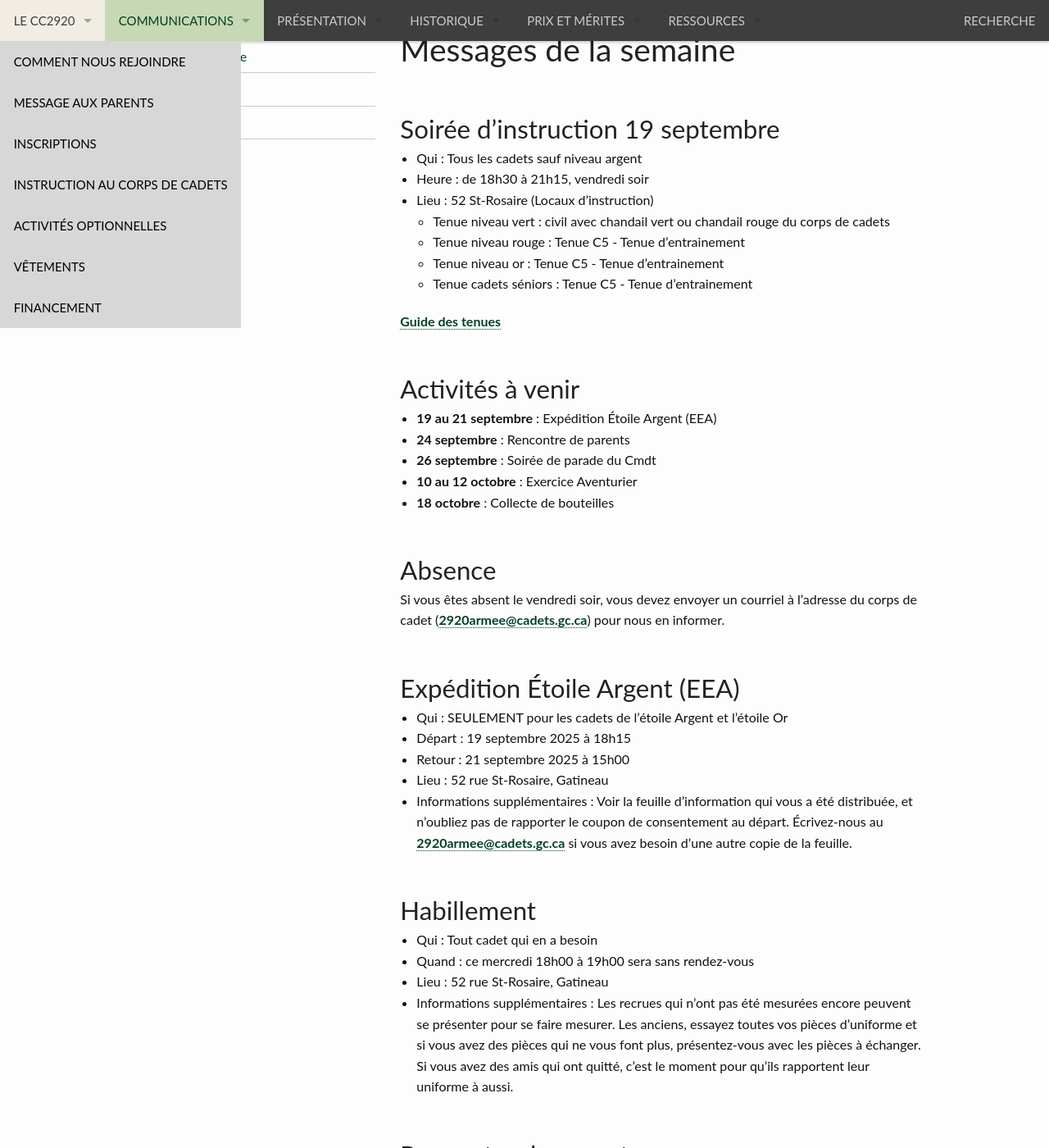
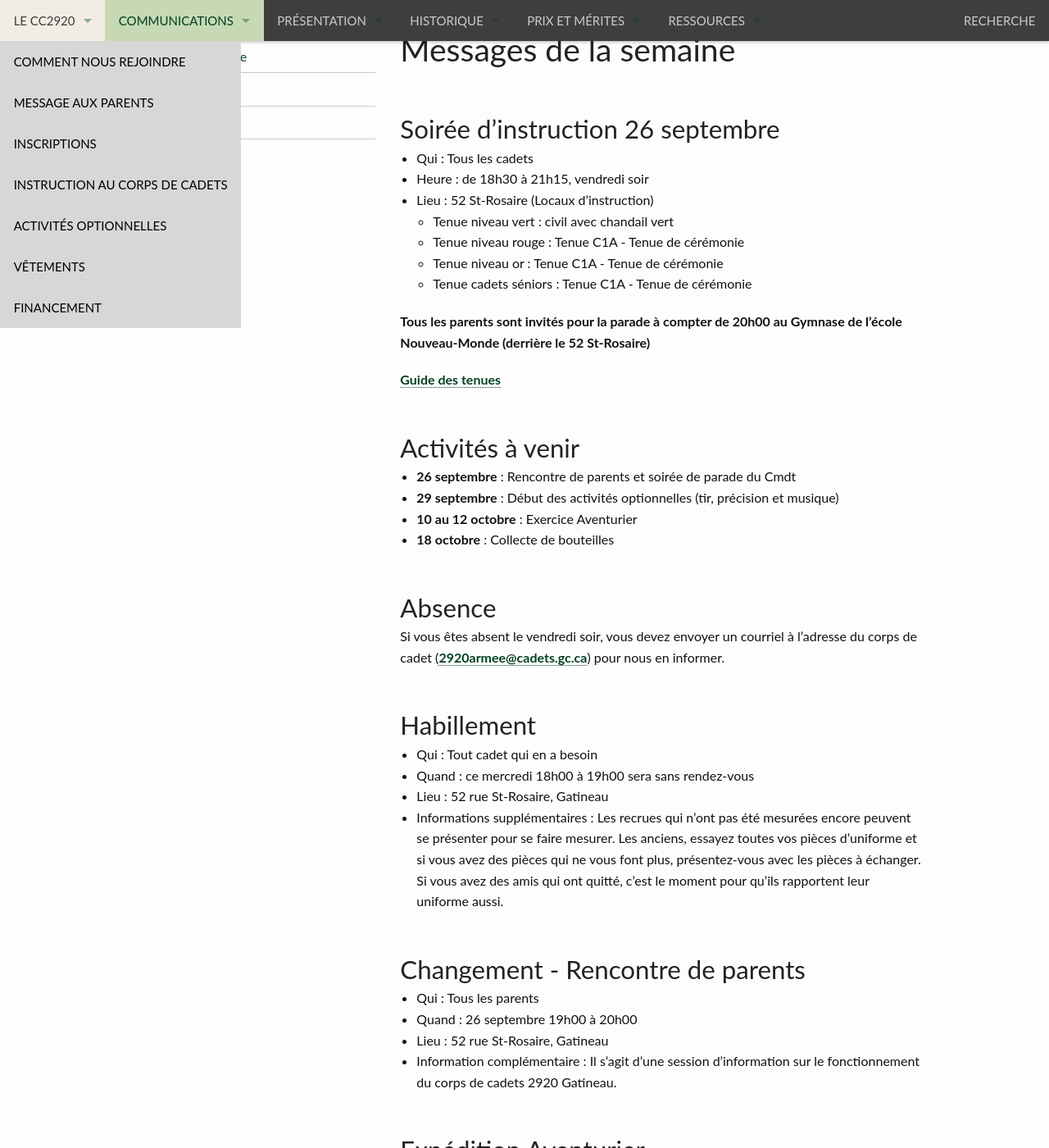
Before and after one commit to CC2920/web, a Jekyll site: the page built from _communications/messages.md, in a window 1280 px wide and 1400 px high, scrolled down 202 px. Shown: the whole window at 82% size. Built offline with Jekyll 4.4.1, drawn with Linux system fonts in a browser that asks for light colours; some of the changed text lies outside the part shown.

Commit message:
Message semaine 26 septembre

```diff
--- a/_communications/messages.md
+++ b/_communications/messages.md
@@ -3,49 +3,51 @@ title:  "Messages de la semaine"
 layout: "messages"
 ---
 
-## Soirée d’instruction 19 septembre
-- Qui : Tous les cadets sauf niveau argent
+## Soirée d’instruction 26 septembre
+- Qui : Tous les cadets
 - Heure : de 18h30 à 21h15, vendredi soir
 - Lieu : 52 St-Rosaire (Locaux d’instruction)
-	- Tenue niveau vert : civil avec chandail vert ou chandail rouge du corps de cadets
-	- Tenue niveau rouge : Tenue C5 - Tenue d'entrainement
-	- Tenue niveau or : Tenue C5 - Tenue d'entrainement
-	- Tenue cadets séniors : Tenue C5 - Tenue d'entrainement
+	- Tenue niveau vert : civil avec chandail vert
+	- Tenue niveau rouge : Tenue C1A - Tenue de cérémonie
+	- Tenue niveau or : Tenue C1A - Tenue de cérémonie
+	- Tenue cadets séniors : Tenue C1A - Tenue de cérémonie
+
+**Tous les parents sont invités pour la parade à compter de 20h00 au Gymnase de l'école Nouveau-Monde (derrière le 52 St-Rosaire)**
 
 [Guide des tenues](https://cc2920.ca/docs/ressources/guide_uniforme.v3.pdf)
 
 
 ## Activités à venir
-- **19 au 21 septembre** : Expédition Étoile Argent (EEA)
-- **24 septembre** : Rencontre de parents
-- **26 septembre** : Soirée de parade du Cmdt
+- **26 septembre** : Rencontre de parents et soirée de parade du Cmdt
+- **29 septembre** : Début des activités optionnelles (tir, précision et musique)
 - **10 au 12 octobre** : Exercice Aventurier
 - **18 octobre** : Collecte de bouteilles
 
+
 ## Absence
 Si vous êtes absent le vendredi soir, vous devez envoyer un courriel à l'adresse du corps de cadet (<2920armee@cadets.gc.ca>) pour nous en informer.
-
-
-## Expédition Étoile Argent (EEA)
-- Qui : SEULEMENT pour les cadets de l'étoile Argent et l'étoile Or
-- Départ : 19 septembre 2025 à 18h15
-- Retour : 21 septembre 2025 à 15h00
-- Lieu : 52 rue St-Rosaire, Gatineau
-- Informations supplémentaires : Voir la feuille d’information qui vous a été distribuée, et n’oubliez pas de rapporter le coupon de consentement au départ. Écrivez-nous au <2920armee@cadets.gc.ca> si vous avez besoin d’une autre copie de la feuille.
 
 
 ## Habillement
 - Qui : Tout cadet qui en a besoin
 - Quand : ce mercredi 18h00 à 19h00 sera sans rendez-vous
 - Lieu : 52 rue St-Rosaire, Gatineau
-- Informations supplémentaires : Les recrues qui n’ont pas été mesurées encore peuvent se présenter pour se faire mesurer. Les anciens, essayez toutes vos pièces d’uniforme et si vous avez des pièces qui ne vous font plus, présentez-vous avec les pièces à échanger. Si vous avez des amis qui ont quitté, c’est le moment pour qu’ils rapportent leur uniforme à aussi.
+- Informations supplémentaires : Les recrues qui n’ont pas été mesurées encore peuvent se présenter pour se faire mesurer. Les anciens, essayez toutes vos pièces d’uniforme et si vous avez des pièces qui ne vous font plus, présentez-vous avec les pièces à échanger. Si vous avez des amis qui ont quitté, c’est le moment pour qu’ils rapportent leur uniforme aussi.
 
 
-## Rencontre de parents
+## Changement - Rencontre de parents
 - Qui : Tous les parents
-- Quand : 24 septembre 19h00 à 20h30
-- Lieu : Centre communautaire Daniel-Lafortune situé au 448 rue de Pointe-Gatineau, Gatineau
+- Quand : 26 septembre 19h00 à 20h00
+- Lieu : 52 rue St-Rosaire, Gatineau
 - Information complémentaire : Il s'agit d'une session d’information sur le fonctionnement du corps de cadets 2920 Gatineau.
 
 
+## Expédition Aventurier
+- Qui : Tous les cadets
+- Quand :  10 octobre 18h30 au 12 octobre 16h00
+- Départ : 52 rue St-Rosaire, Gatineau
+- Retour : 52 rue St-Rosaire, Gatineau
+- Tenue : La tenue pour l’exercice doit être appropriée à la saison et selon les prévisions météorologiques.
+- Informations supplémentaires : Les participants seront hébergés sous tente. Des rations militaires seront consommées. Une **lettre d'autorisation** sera remise au cadets ce vendredi.
+
 Si vous avez des questions, n’hésitez pas à nous contacter à <2920armee@cadets.gc.ca>.
```
